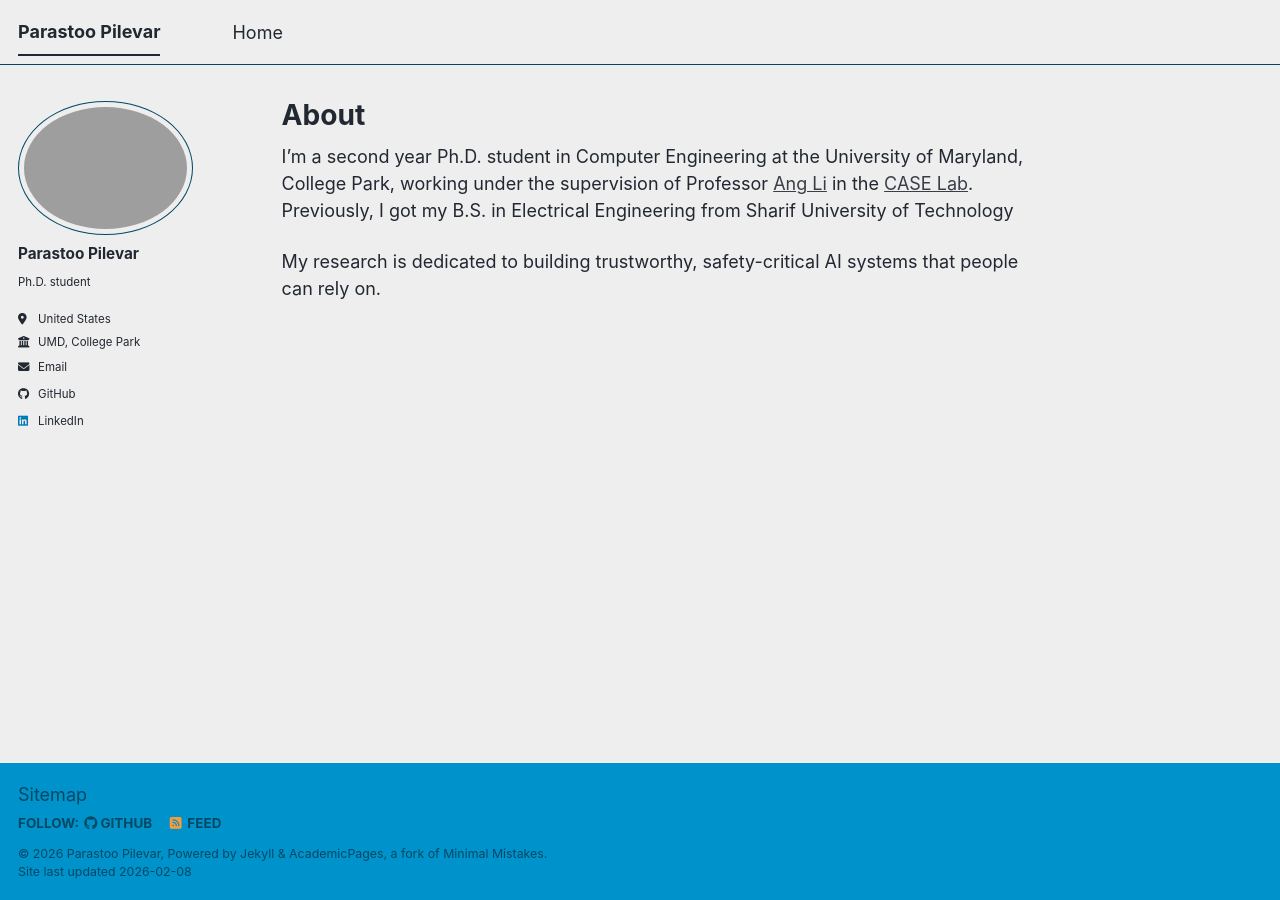
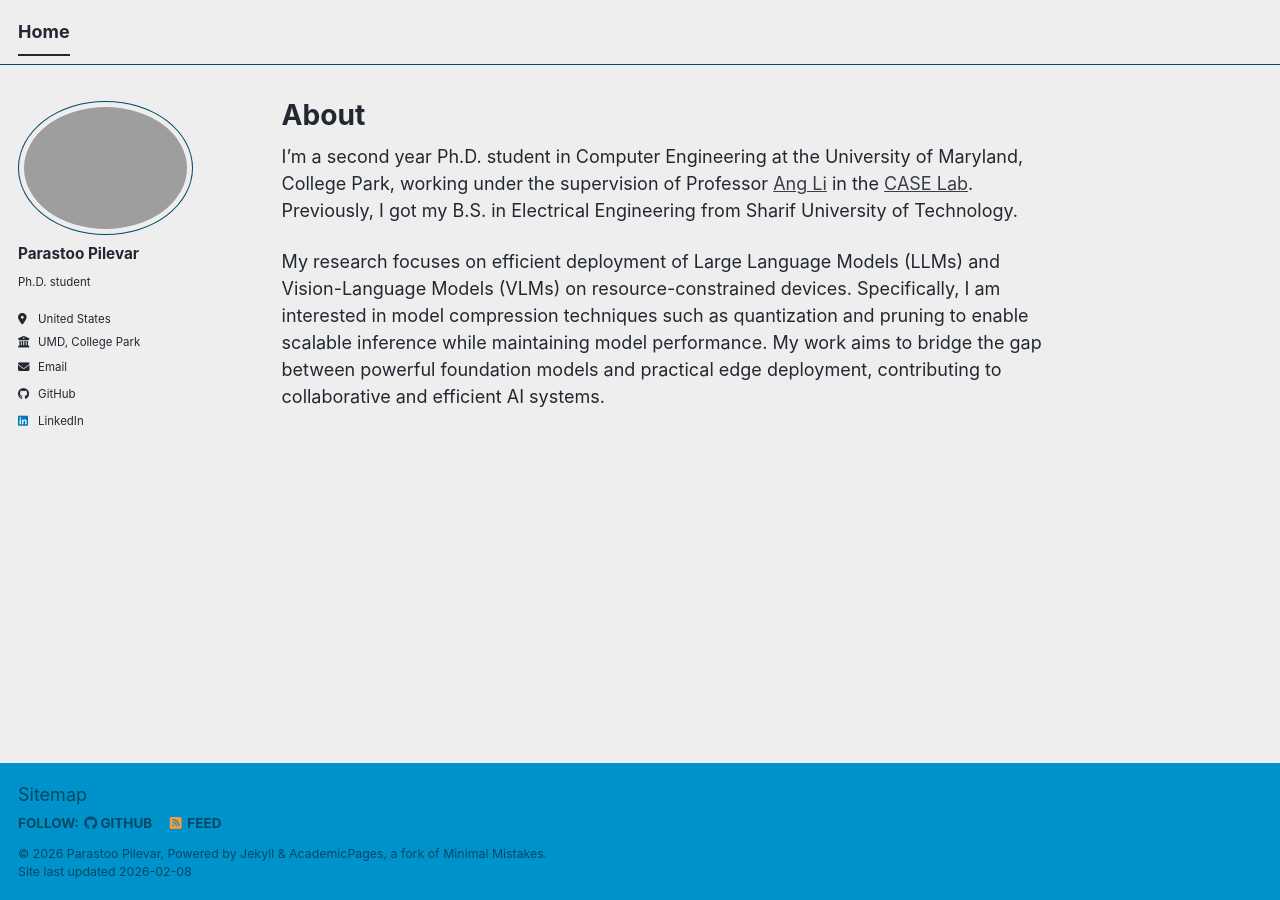
Before and after one commit to parastoopil/parastoopil.github.io, a Jekyll site: the page built from _pages/about.md, in a window 1280 px wide. Built offline with Jekyll 4.4.1, drawn with Linux system fonts in a browser that asks for light colours; a script bundle is joined from its source files by our own code; library files that are not in the unit come from our copies.

Commit message:
update the about page

```diff
--- a/_config.yml
+++ b/_config.yml
@@ -9,7 +9,7 @@
 # Basic Site Settings
 locale                   : "en-US"
 site_theme               : "air" # The available themes options are "default", "air", "sunrise", "mint", "dirt" and "contrast"
-title                    : "Parastoo Pilevar"
+title                    : "Home"
 title_separator          : "-"
 name                     : &name "Parastoo Pilevar"
 description              : &description "Ph.D. student in Computer Engineering"
--- a/_data/navigation.yml
+++ b/_data/navigation.yml
@@ -8,5 +8,3 @@
 #      Markdown formatted page while the second is generated using JSON.
 
 main:
-  - title: "Home"
-    url: /
--- a/_pages/about.md
+++ b/_pages/about.md
@@ -7,6 +7,6 @@ redirect_from:
   - /about.html
 ---
 
-I'm a second year Ph.D. student in Computer Engineering at the University of Maryland, College Park, working under the supervision of Professor [Ang Li](https://www.ang-li.com/) in the [CASE Lab](https://www.ang-li.com/lab/). Previously, I got my B.S. in Electrical Engineering from Sharif University of Technology
+I'm a second year Ph.D. student in Computer Engineering at the University of Maryland, College Park, working under the supervision of Professor [Ang Li](https://www.ang-li.com/) in the [CASE Lab](https://www.ang-li.com/lab/). Previously, I got my B.S. in Electrical Engineering from Sharif University of Technology.
 
-My research is dedicated to building trustworthy, safety-critical AI systems that people can rely on.
+My research focuses on efficient deployment of Large Language Models (LLMs) and Vision-Language Models (VLMs) on resource-constrained devices. Specifically, I am interested in model compression techniques such as quantization and pruning to enable scalable inference while maintaining model performance. My work aims to bridge the gap between powerful foundation models and practical edge deployment, contributing to collaborative and efficient AI systems.
```
